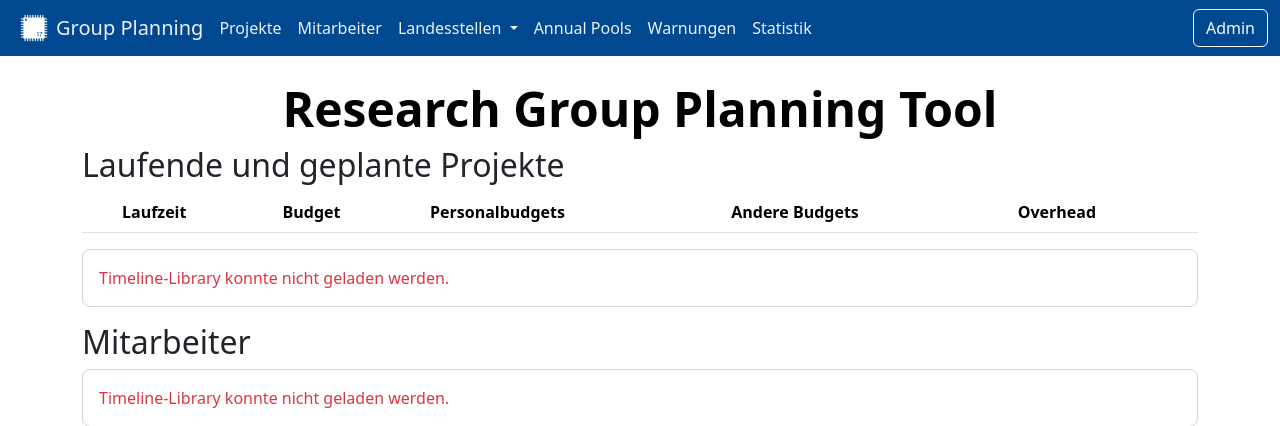
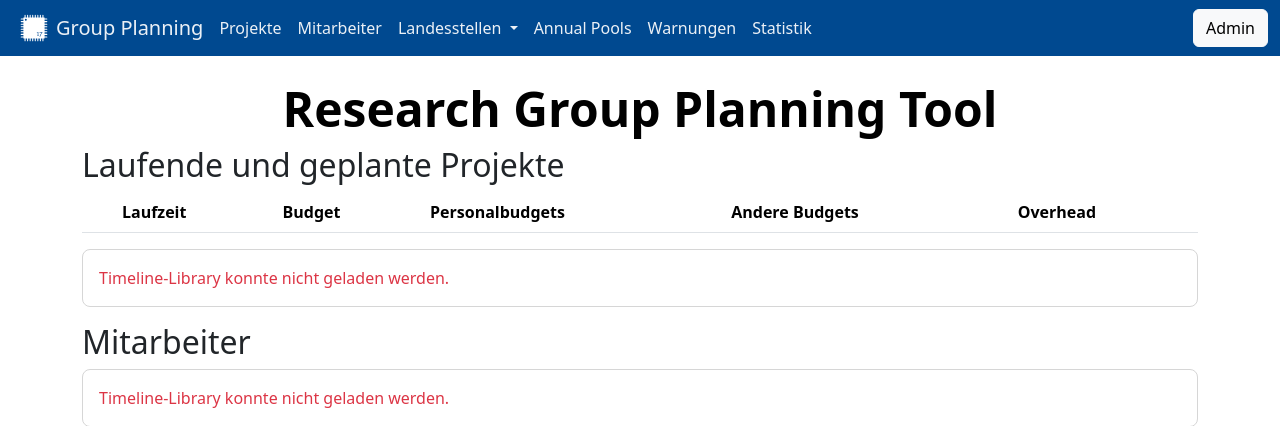
Before and after one commit to wallento/researchgroupplanner, a Django app: page / in a window 1280 px wide. Shown: the top 426 px of the page. Run offline with Django 5.2, Linux system fonts and the light colour scheme; data that the repository does not hold is empty; some libraries are stand-ins or nearby versions.

Commit message:
fix: admin button

```diff
--- a/controlling/templates/controlling/base.html
+++ b/controlling/templates/controlling/base.html
@@ -108,7 +108,7 @@
                     </li>
                 </ul>
                 <div class="ms-auto mt-2 mt-lg-0">
-                    <a class="btn btn-outline-light" href="/admin">Admin</a>
+                    <a class="btn btn-light" href="/admin">Admin</a>
                 </div>
             </div>
         </div>
```
